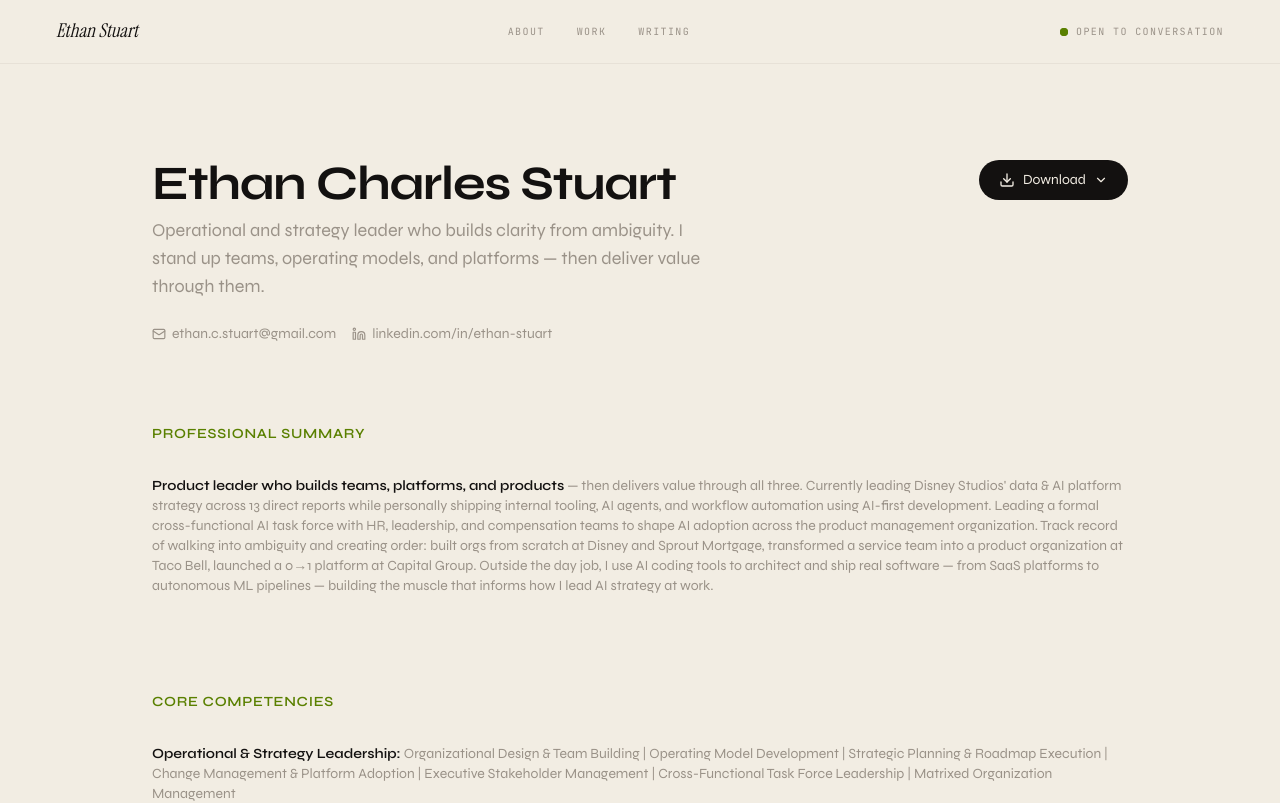
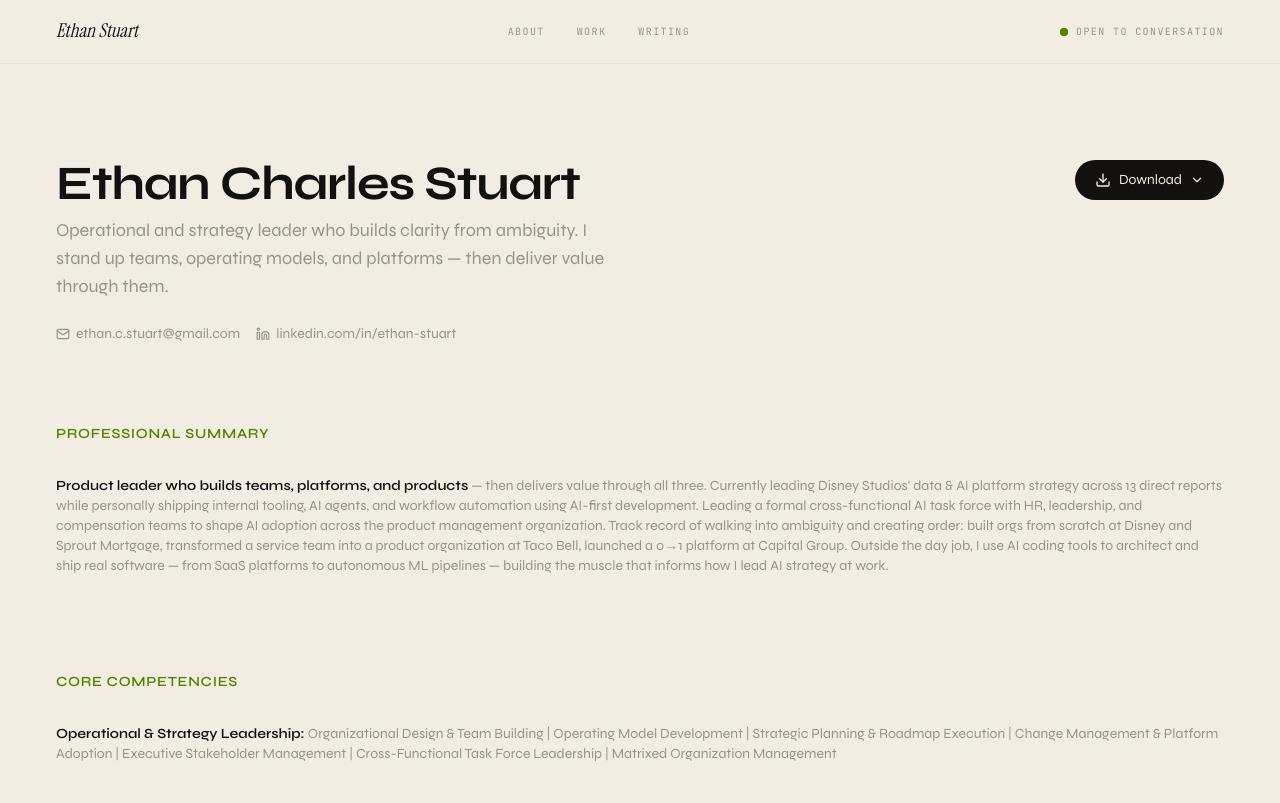
Before and after one commit to ethancstuart/Public-Brand-Website-Claude, a Next.js app: page /resume in a window 1280 px wide. Shown: the top 803 px of the page. Built offline with nearby package versions, Linux system fonts and the light colour scheme.

Commit message:
feat: update Section to 1280px max-width matching new design grid

```diff
--- a/src/components/section.tsx
+++ b/src/components/section.tsx
@@ -15,8 +15,9 @@ export function Section({ children, className = "", id }: SectionProps) {
       initial={{ opacity: 0, y: 32 }}
       whileInView={{ opacity: 1, y: 0 }}
       viewport={{ once: true, margin: "-100px" }}
-      transition={{ duration: 0.6, ease: "easeOut" }}
-      className={`mx-auto max-w-5xl px-6 ${className}`}
+      transition={{ duration: 0.6, ease: [0.16, 1, 0.3, 1] }}
+      className={`mx-auto w-full ${className}`}
+      style={{ maxWidth: "1280px", paddingLeft: "56px", paddingRight: "56px" }}
     >
       {children}
     </motion.section>
```
